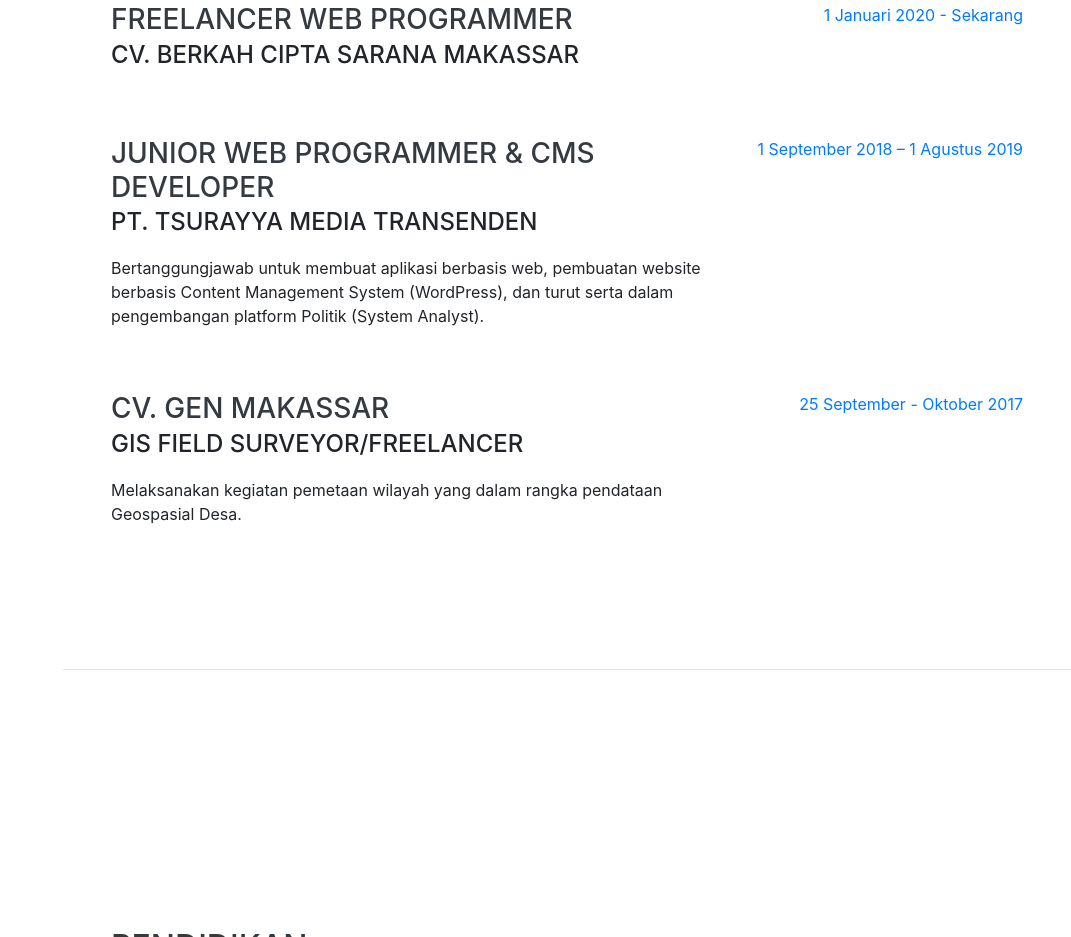
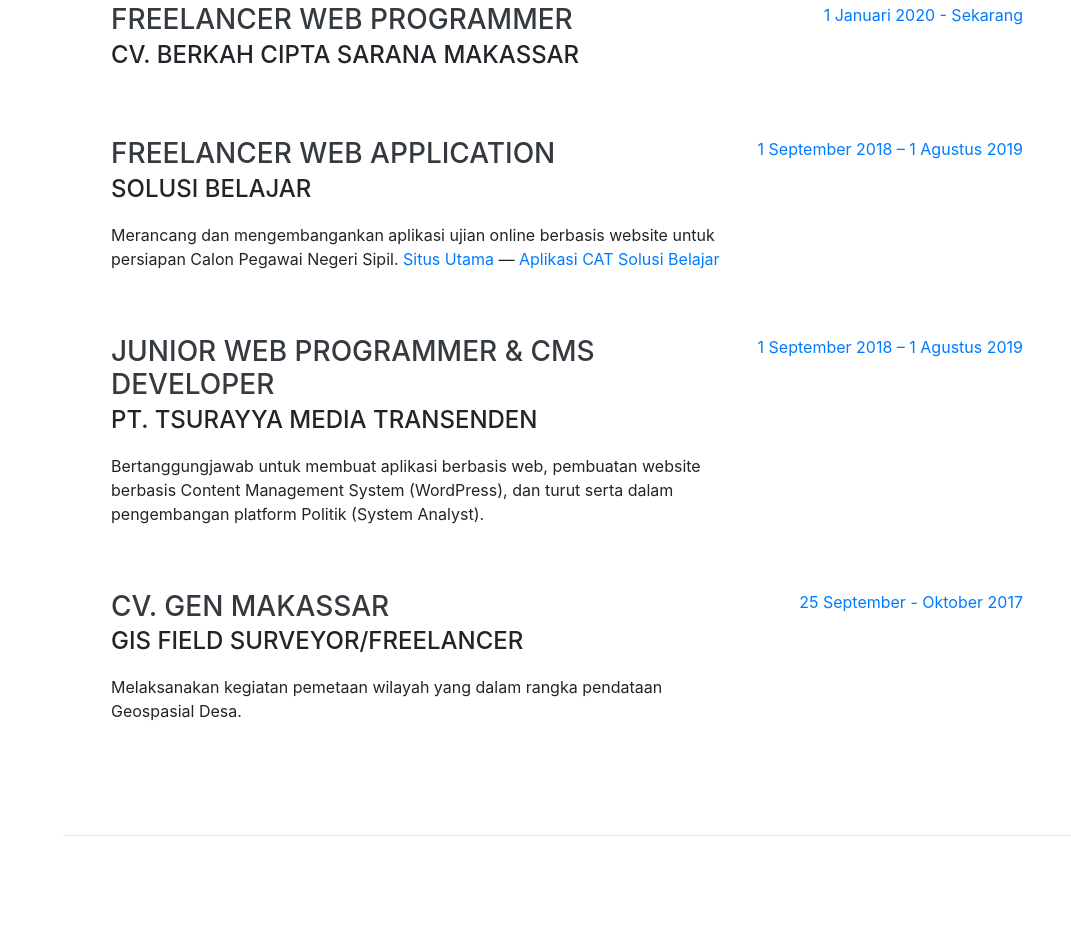
Before and after one commit to quraishtaslim/quraishtaslim.github.io, a website with bundled scripts: page index.html in a window 1280 px wide. Shown: the part 932-1869 px from the top of the page, without its empty margins (209-1280 px from the left). Built offline with nearby package versions, Linux system fonts and the light colour scheme; files whose address does not match are found by name; a web font is replaced by a local one.

Commit message:
Update index.html

```diff
--- a/index.html
+++ b/index.html
@@ -96,6 +96,21 @@
             <span class="text-primary">1 Januari 2020 - Sekarang </span>
           </div>
         </div>
+
+        <div class="resume-item d-flex flex-column flex-md-row justify-content-between mb-5">
+          <div class="resume-content">
+            <h3 class="mb-0">Freelancer Web Application</h3>
+            <div class="subheading mb-3">Solusi Belajar</div>
+            <p>
+              Merancang dan mengembangankan aplikasi ujian online berbasis website untuk persiapan Calon Pegawai Negeri Sipil.
+              <a href="https://solusibelajar.com" target="_blank">Situs Utama</a> &mdash; <a href="https://cat.solusibelajar.com" target="_blank">Aplikasi CAT Solusi Belajar</a>
+            </p>
+          </div>
+          <div class="resume-date text-md-right">
+            <span class="text-primary">1 September 2018 – 1 Agustus 2019</span>
+          </div>
+        </div>
+
 
         <div class="resume-item d-flex flex-column flex-md-row justify-content-between mb-5">
           <div class="resume-content">
```
